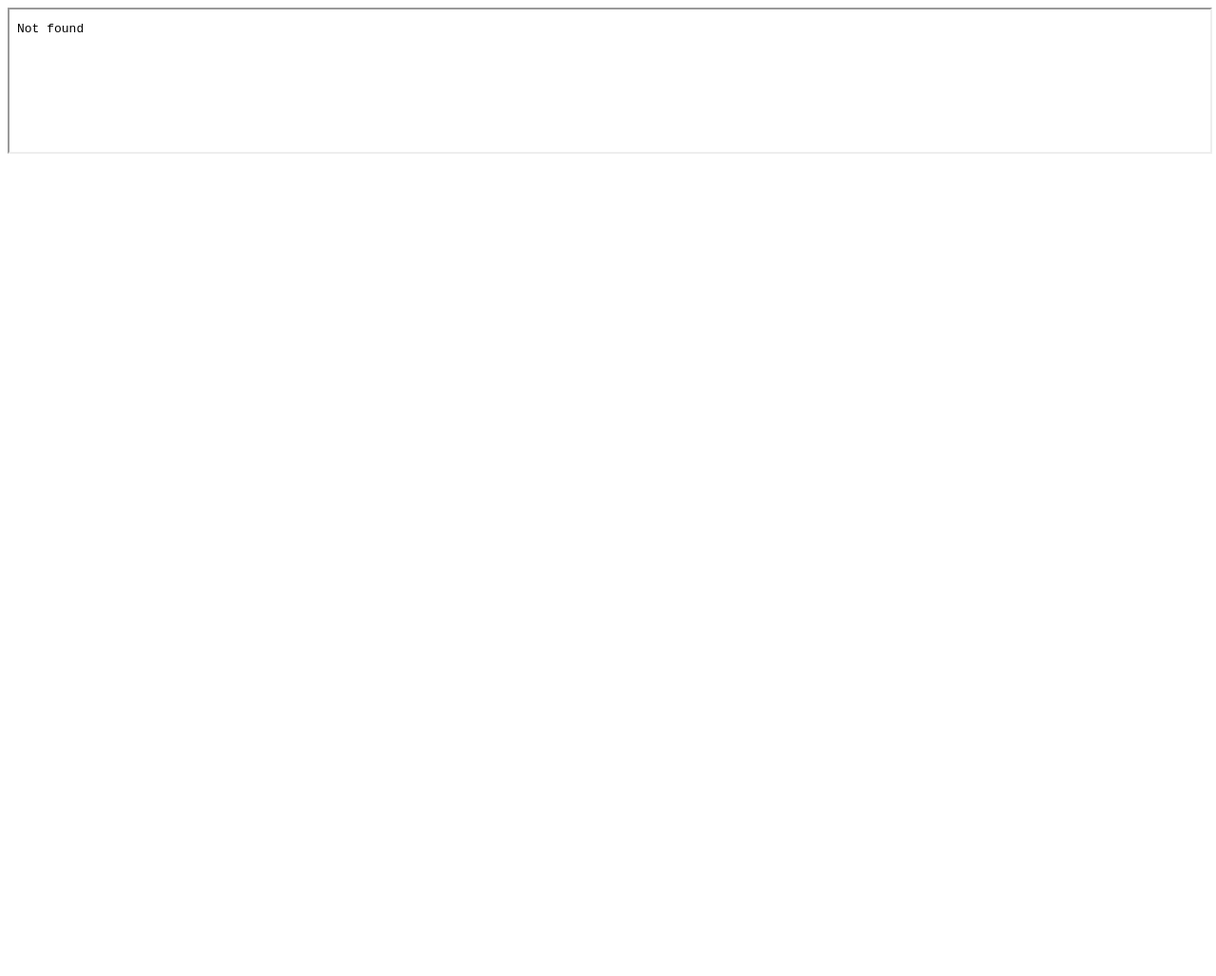
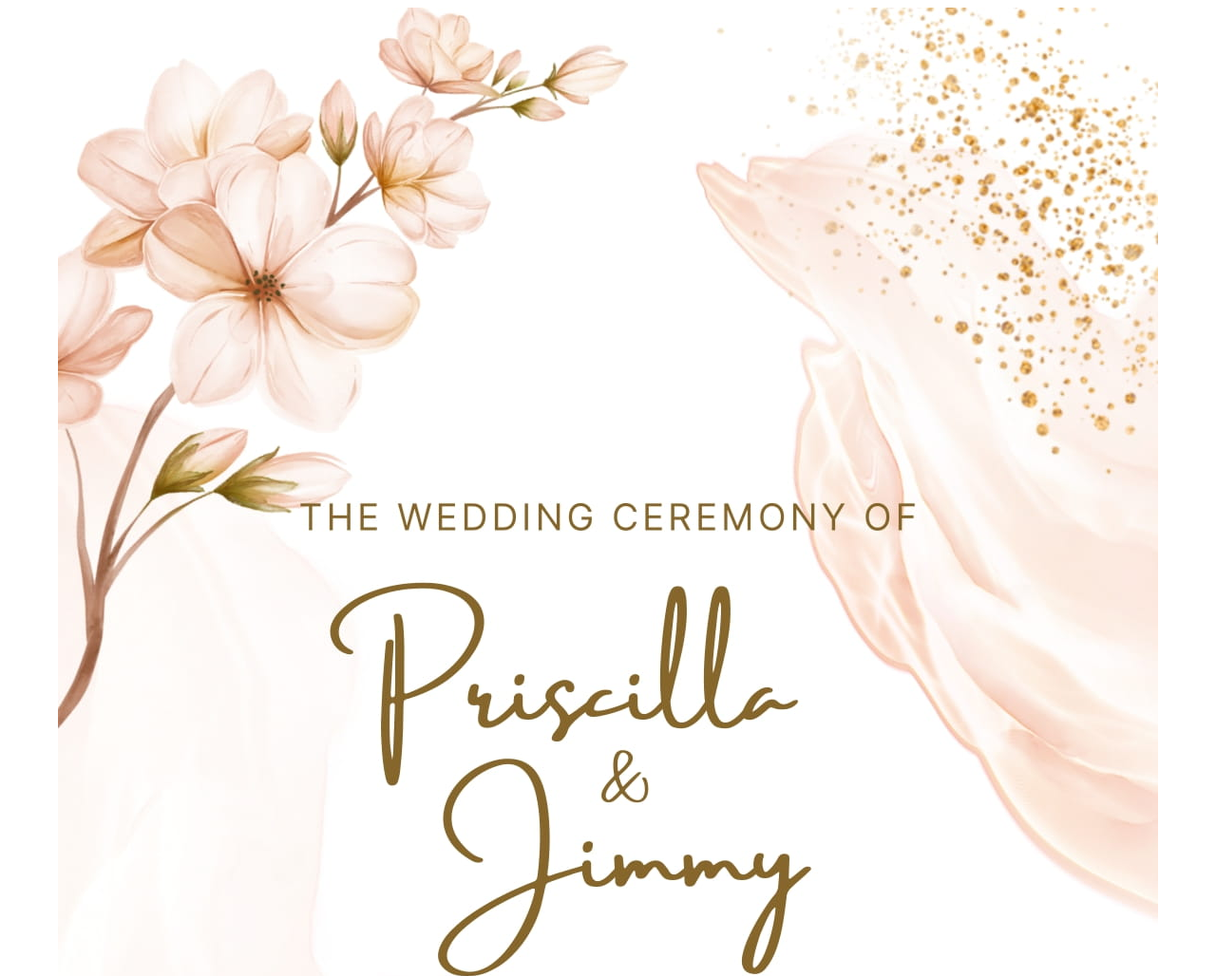
Before and after one commit to phlam2005/JP-Wedding-Party, a plain HTML site: page index.html in a window 1280 px wide. Shown: the top 1028 px of the page at 95% size. Before the commit the page ends 800 px from the top, so only its background shows below. Drawn offline with Linux system fonts and the light colour scheme.

Commit message:
Replace pdf with img
Signed-off-by: Jimmy Lam <phlam2005@gmail.com>

```diff
--- a/index.html
+++ b/index.html
@@ -3,8 +3,17 @@
   <head>
     <title>JP Wedding Party</title>
   </head>
+  <style>
+    img {
+      display: block;
+      margin-left: auto;
+      margin-right: auto;
+    }
+  </style>
   <body>
-    <iframe src="./6.26 Wedding Program.pdf" width="100%" height="100%">
-    </iframe>
+    <img src="src/wedding_program_page1.jpg">
+    <img src="src/wedding_program_page2.jpg">
+    <img src="src/wedding_program_page3.jpg">
+    <img src="src/wedding_program_page4.jpg">
   </body>
 </html>
```
Also changed, not shown: src/wedding_program_page1.jpg (added), src/wedding_program_page2.jpg (added), src/wedding_program_page3.jpg (added), src/wedding_program_page4.jpg (added).
